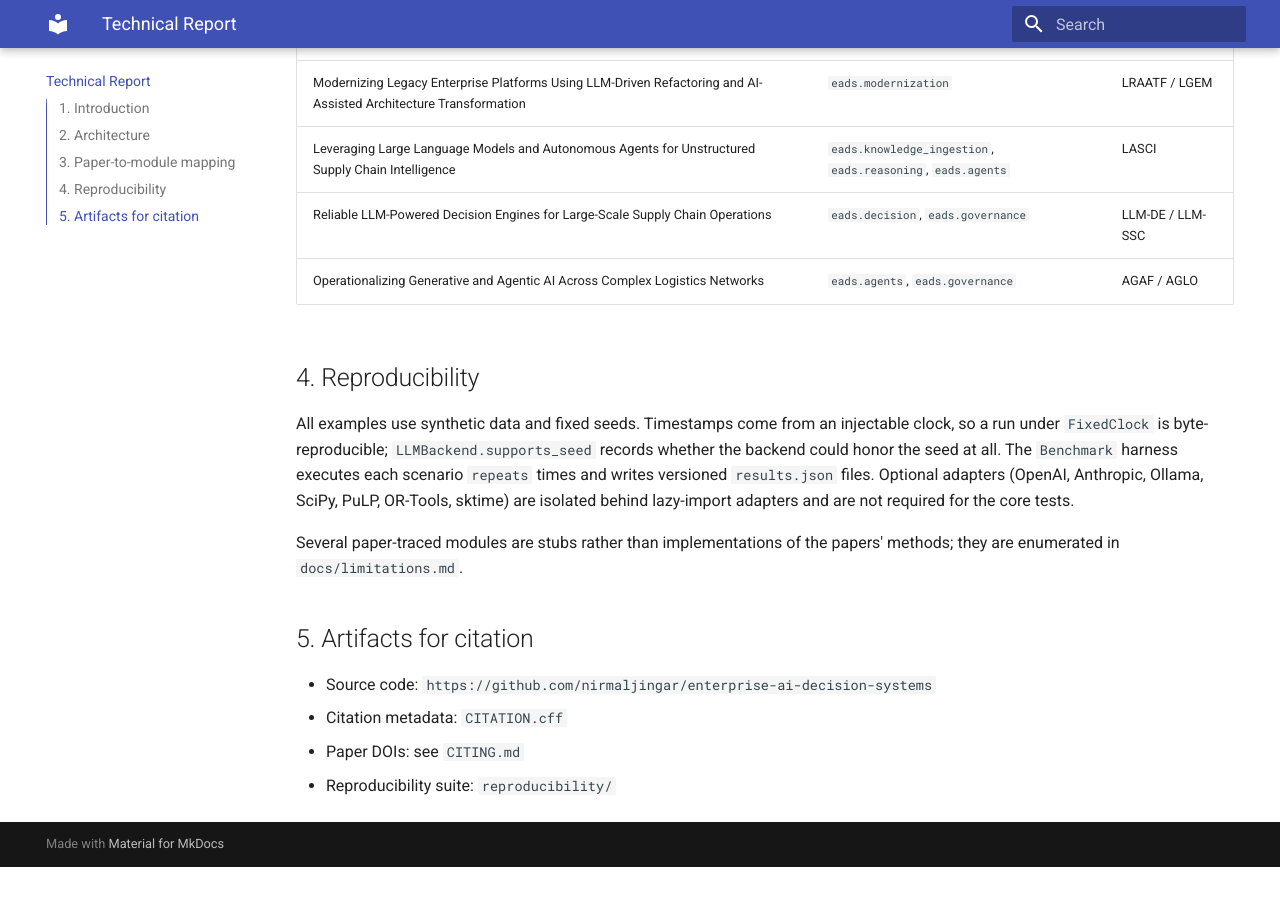
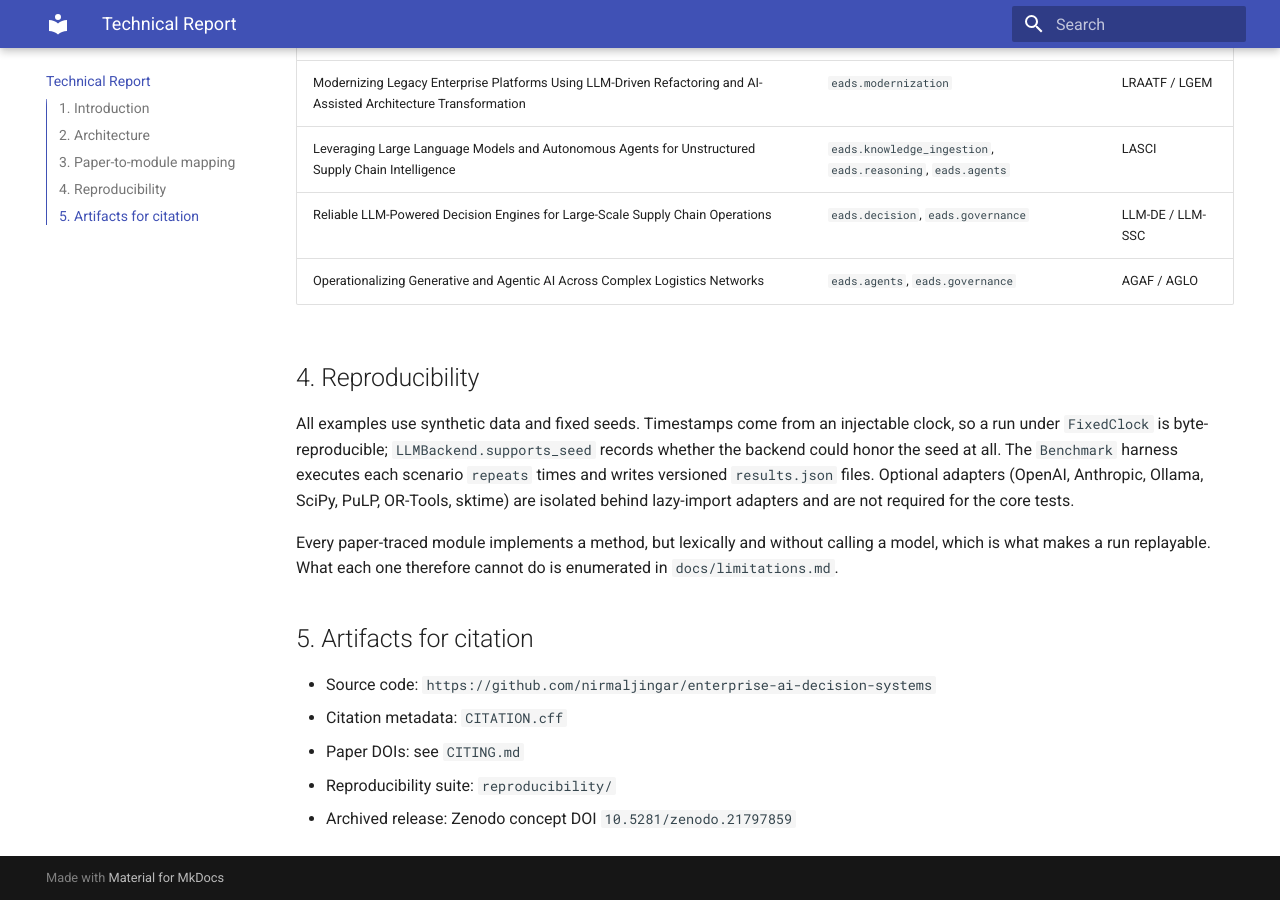
Before and after one commit to nirmaljingar/enterprise-ai-decision-systems, an MkDocs documentation site: the page built from docs/technical_report.md, in a window 1280 px wide and 900 px high, scrolled down 1044 px. Built offline with MkDocs 1.6.1 and Material for MkDocs 9.7.7, drawn with Linux system fonts in a browser that asks for light colours; before the commit the page ends 1911 px from its top, so only the background shows below that.

Commit message:
docs(report): the module status and the citable artifacts
The report still said several paper-traced modules were stubs, and its citation list predated the
Zenodo archive.

```diff
--- a/docs/technical_report.md
+++ b/docs/technical_report.md
@@ -35,8 +35,9 @@ could honor the seed at all. The `Benchmark` harness executes each scenario `rep
 writes versioned `results.json` files. Optional adapters (OpenAI, Anthropic, Ollama, SciPy, PuLP,
 OR-Tools, sktime) are isolated behind lazy-import adapters and are not required for the core tests.
 
-Several paper-traced modules are stubs rather than implementations of the papers' methods; they are
-enumerated in `docs/limitations.md`.
+Every paper-traced module implements a method, but lexically and without calling a model, which is
+what makes a run replayable. What each one therefore cannot do is enumerated in
+`docs/limitations.md`.
 
 ## 5. Artifacts for citation
 
@@ -44,3 +45,4 @@ enumerated in `docs/limitations.md`.
 - Citation metadata: `CITATION.cff`
 - Paper DOIs: see `CITING.md`
 - Reproducibility suite: `reproducibility/`
+- Archived release: Zenodo concept DOI `10.5281/zenodo.21797859`
```
